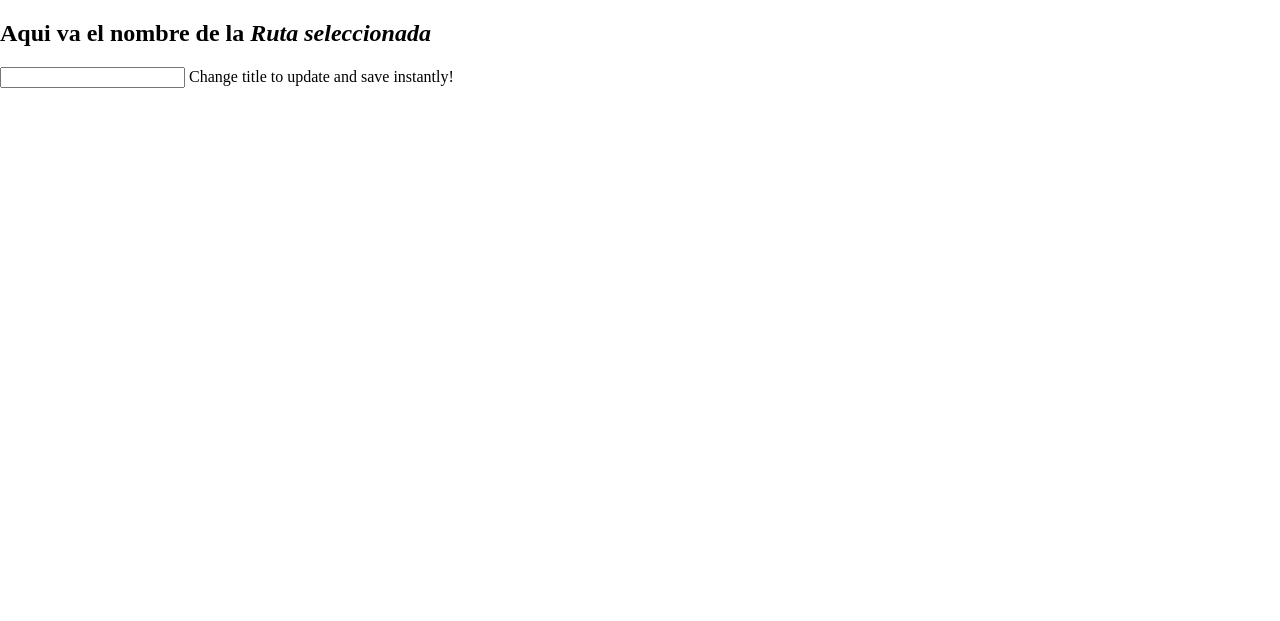
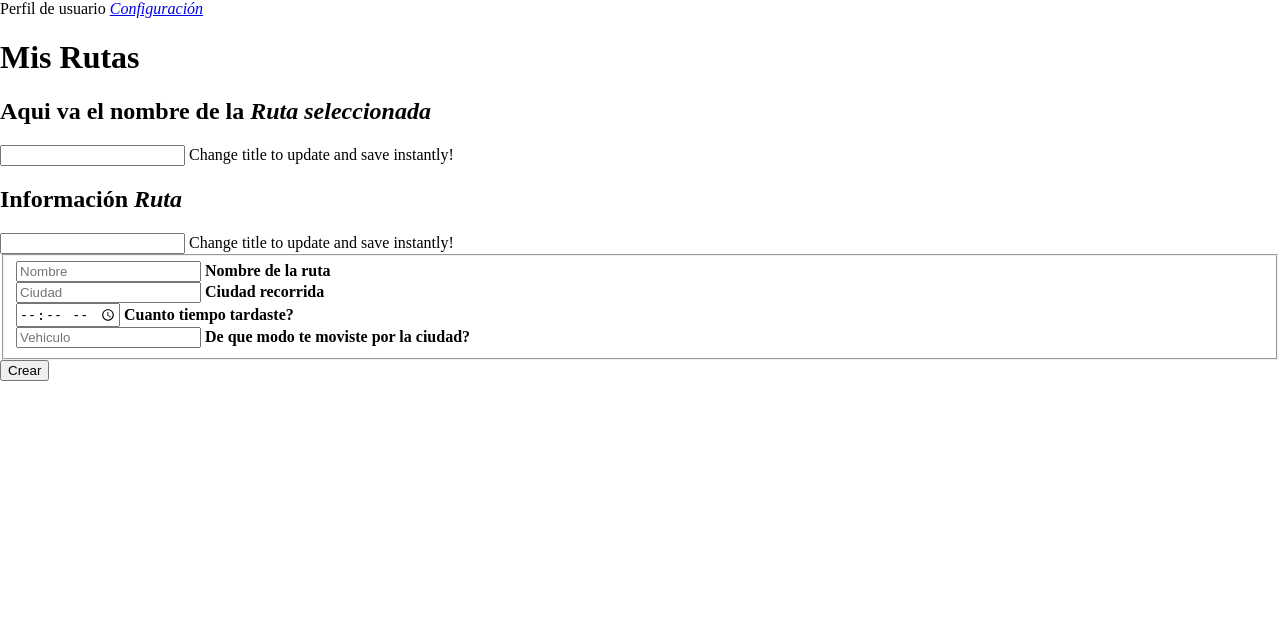
Before and after one commit to Borregana/Rutes, a CakePHP app: the page made by app/View/Usuarios/display.ctp in a window 1280 px wide. Shown: the top 621 px of the page. After the commit the page ends 381 px from the top, so only its background shows below. Run offline with PHP 8.4 and a stand-in for CakePHP, Linux system fonts and the light colour scheme; the template is opened without the code that fills it, so the values that code supplies are empty; some libraries are stand-ins or nearby versions.

Commit message:
modificaciones en los botones que permiten navegar entre las vistas y añadidos dos nuevos espacios en el display

```diff
--- a/app/Controller/UsuariosController.php
+++ b/app/Controller/UsuariosController.php
@@ -96,14 +96,18 @@ class UsuariosController extends AppController {
         );
         $datos=$this->Usuario->find('first',$options);
 
-        $this->request->data['id']=$datos['Usuario']['id'];
 
         if($this->request->is('post')){
 
+            //$this->request->data['id']=$datos['Usuario']['id'];
+            $new_datos['Usuario']=$this->request->data;
+
             if($this->Usuario->save($this->request->data)){
                 $this->Session->setFlash('El perfil ha sido editado');
+                $this->redirect(array('action'=>'display'));
             }
             $this->Session->setFlash('El perfil no se puede editar');
+            $this->redirect(array('action'=>'edit'));
         }
         else{
 
--- a/app/View/Usuarios/display.ctp
+++ b/app/View/Usuarios/display.ctp
@@ -35,8 +35,21 @@
     </script>
 </head>
 <body>
+<div class="col-xs-12 col-sm-12 col-md-12 col-lg-12">
+    <!-- register button -->
+    <div id="edit" class="pull-right">
+        <span> Perfil de usuario <a href="edit" title="Perfil"><i class="btn btn-warning">Configuración</i></a> </span>
+    </div>
+    <!-- end register button -->
+</div>
+
+<div class="col-md-2 col-lg-2 hidden-xs hidden-sm">
+    <h1 class="txt-color-red login-header-big">Mis Rutas</h1>
+    <div class="well no padding">
+    </div>
+</div>
 <!-- NEW WIDGET START -->
-<article class="col-xs-9 col-sm-9 col-md-9 col-lg-9">
+<article class="col-md-6 col-lg-6">
 
     <!-- Widget ID (each widget will need unique ID)-->
     <div class="jarviswidget" id="wid-id-0" data-widget-fullscreenbutton="true">
@@ -71,6 +84,82 @@
 
     </div>
     <!-- end widget -->
+</article>
+
+<!-- NEW WIDGET START -->
+<article class="col-md-4 col-lg-4">
+
+    <!-- Widget ID (each widget will need unique ID)-->
+    <div class="jarviswidget" id="wid-id-0" data-widget-fullscreenbutton="true">
+
+        <header>
+            <h2><strong>Información </strong> <i>Ruta</i></h2>
+
+        </header>
+
+        <!-- widget div-->
+        <div>
+
+            <!-- widget edit box -->
+            <div class="jarviswidget-editbox">
+                <!-- This area used as dropdown edit box -->
+                <input class="form-control" type="text">
+                <span class="note"><i class="fa fa-check text-success"></i> Change title to update and save instantly!</span>
+
+            </div>
+            <!-- end widget edit box -->
+
+            <!-- widget content -->
+            <div class="widget-body">
+
+                <form  id="smart-form-register" action="newRuta" class="smart-form client-form" method="post">
+                    <header>
+
+                    </header>
+
+                    <fieldset>
+                        <section>
+                            <label class="input"> <i class="icon-append fa fa-user"></i>
+                                <input type="text" name="nombre" placeholder="Nombre">
+                                <b class="tooltip tooltip-bottom-right">Nombre de la ruta</b> </label>
+                        </section>
+
+                        <section>
+                            <label class="input"> <i class="icon-append fa fa-envelope"></i>
+                                <input type="text" name="ciudad" placeholder="Ciudad">
+                                <b class="tooltip tooltip-bottom-right">Ciudad recorrida</b> </label>
+                        </section>
+
+                        <section>
+                            <label class="input"> <i class="icon-append fa fa-lock"></i>
+                                <input type="time" name="tiempo" placeholder="Tiempo de recorrido">
+                                <b class="tooltip tooltip-bottom-right">Cuanto tiempo tardaste?</b> </label>
+                        </section>
+
+                        <section>
+                            <label class="input"> <i class="icon-append fa fa-lock"></i>
+                                <input type="text" name="vehiculo" placeholder="Vehiculo">
+                                <b class="tooltip tooltip-bottom-right">De que modo te moviste por la ciudad?</b> </label>
+                        </section>
+                    </fieldset>
+
+                    <footer>
+                        <button type="submit" class="btn btn-primary">
+                            Crear
+                        </button>
+                    </footer>
+                </form>
+
+            </div>
+            <!-- end widget content -->
+
+        </div>
+        <!-- end widget div -->
+
+    </div>
+    <!-- end widget -->
+</article>
+
 
 </body>
 </html>
```
Also changed, not shown: app/View/Layouts/default.ctp (+0 -8 lines), app/View/Usuarios/edit.ctp (+7 -1 lines), app/View/Usuarios/login.ctp (+7 -1 lines).
